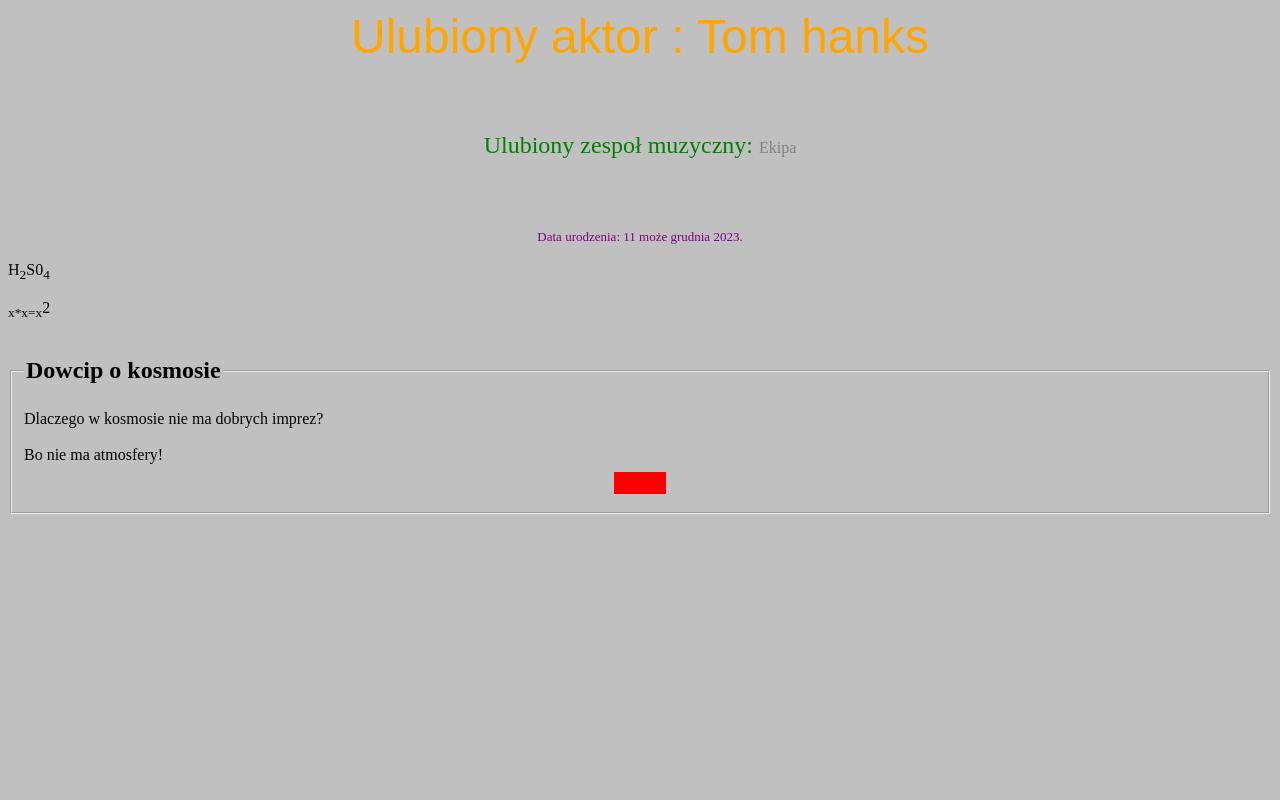
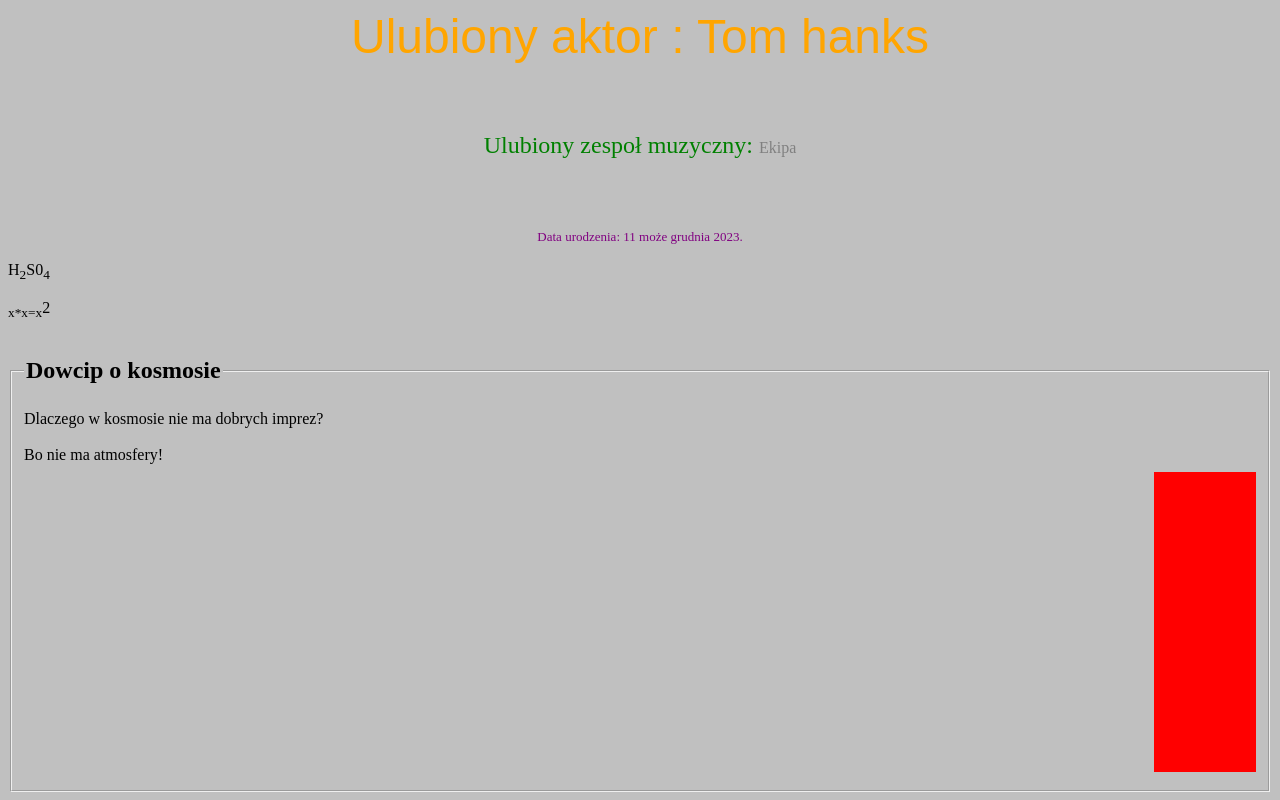
Before and after one commit to Jarpekulo/Dydaktyka, a plain HTML site: page index.html in a window 1280 px wide. Shown: the part 1607-2407 px from the top of the page. Before the commit the page ends 2129 px from the top, so only its background shows below. Drawn offline with Linux system fonts and the light colour scheme.

Commit message:
Update index.html

```diff
--- a/index.html
+++ b/index.html
@@ -57,7 +57,7 @@ i u strike
 	Dlaczego w kosmosie nie ma dobrych imprez? <br>
 	<br>
 	Bo nie ma atmosfery!
-	<HR SIZE="22" WIDTH="50" COLOR="RED">
+	<HR SIZE="300" WIDTH="100" ALIGN="RIGHT" COLOR="RED">
 	<!-Nazwisko ucznia          Imie ucznia
 	     Sykutera                  Jarek   ->
 </FIELDSET>
```
